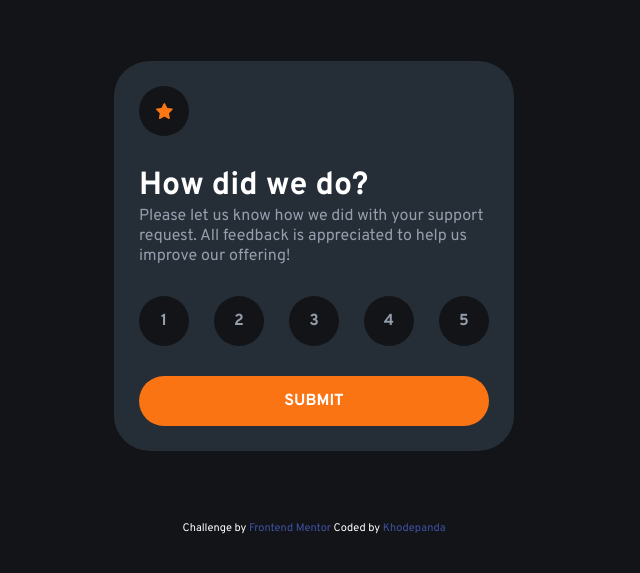
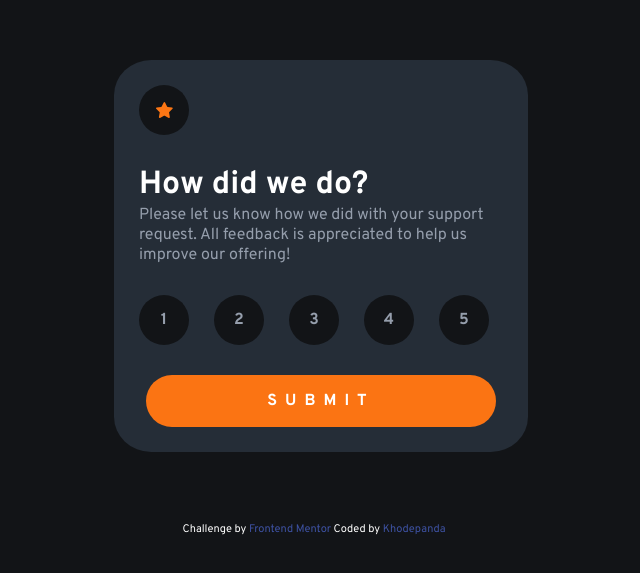
Before and after one commit to helloojohn/interactive-rating-component, a plain HTML site: page index.html in a window 1280 px wide. Shown: the part 127-700 px from the top of the page, without its empty margins (326-966 px from the left). Drawn offline with Linux system fonts and the light colour scheme.

Commit message:
Update style.css

```diff
--- a/index.html
+++ b/index.html
@@ -23,6 +23,7 @@
 
     <!-- Rating state start -->
     <div class="card-rating ">
+
       <div class="card-logo">
         <img src="./images/icon-star.svg" alt="star">
       </div>
@@ -38,16 +39,34 @@
       </div>
 
       <div class="rating">
-          <div class="btn">1</div>
-          <div class="btn">2</div>
-          <div class="btn">3</div>
-          <div class="btn">4</div>
-          <div class="btn">5</div>
+        <div class="btn">
+          <input type="radio" id="1" name="1" value="1">
+          <label for="1">1</label>
+        </div>
+
+        <div class="btn">
+          <input type="radio" id="2" name="2" value="2">
+          <label for="2">2</label>
+        </div>
+
+        <div class="btn">
+          <input type="radio" id="3" name="3" value="3">
+          <label for="3">3</label>
+        </div>
+
+        <div class="btn">
+          <input type="radio" id="4" name="4" value="4">
+          <label for="4">4</label>
+        </div>
+
+        <div class="btn">
+          <input type="radio" id="5" name="5" value="5">
+          <label for="5">5</label>
       </div>
 
-      <div class="submit">SUBMIT</div>
+    </div>
 
-    </div>
+    <div class="submit">SUBMIT</div>
     <!-- Rating state end -->
 
     <!-- Thank you state start -->
--- a/style.css
+++ b/style.css
@@ -57,6 +57,7 @@ main {
   flex-direction: column;
   justify-content: center;
   align-items: flex-start;
+  width: 90%;
   gap: 20px;
   border-radius: 9%;
   padding: 17px;
@@ -95,26 +96,27 @@ main {
 
 .btn:hover {
   background: var(--orange);
-  border-radius: 50%;
-  width: 50px;
-  height: 50px;
-  display: flex;
-  justify-content: center;
-  align-items: center;
   color: var(--white);
-  transition: all .1s ease-out
+}
+
+.btn:active {
+  background: var(--medium-grey);
+  color: var(--white);
 }
 
 .submit {
-  display: flex;
-  justify-content: center;
-  align-items: center;
-  width: 300px;
-  height: 50px;
+  width: 100%;
   border-radius: 30px;
   color: var(--white);
   font-weight: 700;
   background: var(--orange);
+  margin: 0 auto;
+  padding: 1em;
+  display: block;
+  text-align: center;
+  letter-spacing: 0.5em;
+  text-transform: uppercase;
+  cursor: pointer;
 }
 
 
@@ -132,6 +134,7 @@ main {
   .card-rating {
     padding: 25px;
     gap: 30px;
+
   }
 
   .rating {
@@ -146,9 +149,9 @@ main {
 
 
 
-
+/*
 .rating:hover + label .btn,
 .rating:checked + label .btn {
   width: 160px;
   background: var(--orange);
-}
+} */
```
